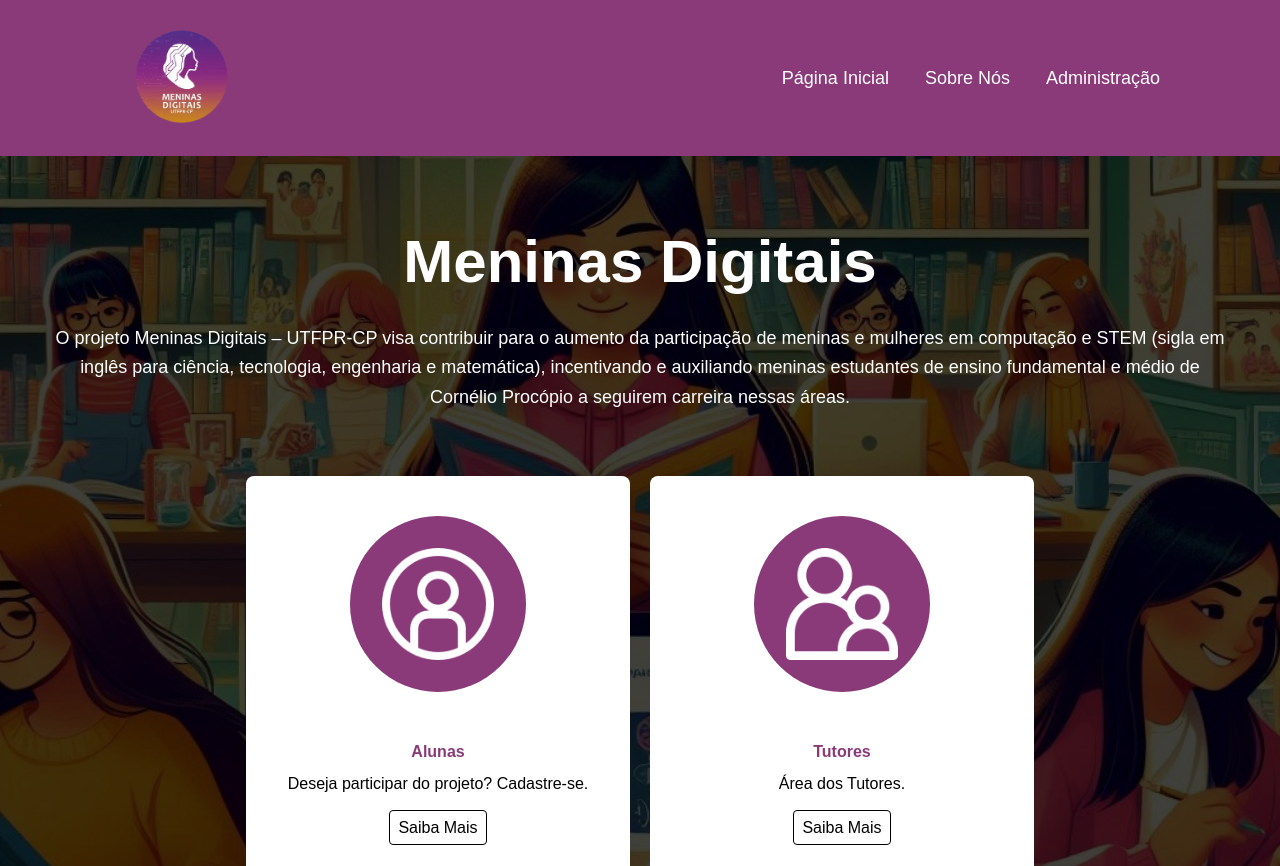
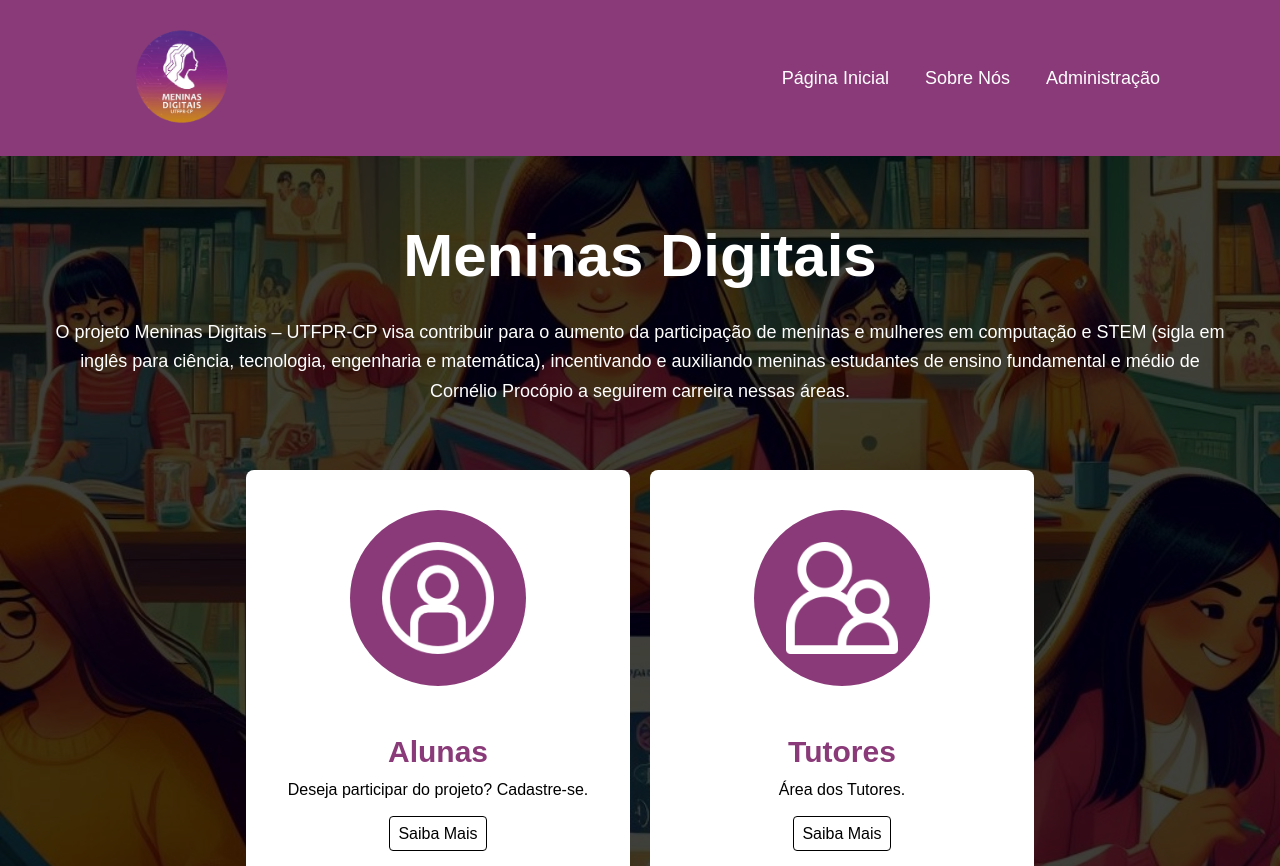
Before and after one commit to Seidenthal/competencia, a React (Vite) app: page / in a window 1280 px wide. Shown: the top 866 px of the page. Built offline with nearby package versions, Linux system fonts and the light colour scheme.

Commit message:
Favicon nas Paginas

```diff
--- a/index.html
+++ b/index.html
@@ -4,7 +4,8 @@
 <head>
   <meta charset="UTF-8" />
   <meta name="viewport" content="width=device-width, initial-scale=1.0" />
-  <title>Tutoria das Meninas Digitais</title>
+  <title>Meninas Digitais</title>
+  <link rel="icon" href="/imagens/favicon.ico" type="image/x-icon">
 </head>
 
 <body>
--- a/src/App.jsx
+++ b/src/App.jsx
@@ -35,7 +35,7 @@ const App = () => {
               <div className="bg-customPurple rounded-full p-8 mb-12 mx-auto w-44 h-44">
                 <img src="/imagens/Icone1.png" alt="Icon 1" className="w-full h-full" />
               </div>
-              <h3 className="mb-2 font-bold">Alunas</h3>
+              <h3 className="mb-2  text-3xl font-bold">Alunas</h3>
               <p className="mb-5 text-black">Deseja participar do projeto? Cadastre-se.</p>
               <Link to="/loginAluna" className="text-black no-underline border border-black p-2 rounded hover:bg-white transition duration-300">Saiba Mais</Link>
             </div>
@@ -43,7 +43,7 @@ const App = () => {
               <div className="bg-customPurple rounded-full p-8 mb-12 mx-auto w-44 h-44">
                 <img src="/imagens/Icone2.png" alt="Icon 2" className="w-full h-full" />
               </div>
-              <h3 className="mb-2 font-bold">Tutores</h3>
+              <h3 className="mb-2 text-3xl font-bold">Tutores</h3>
               <p className="mb-5 text-black">Área dos Tutores.</p>
               <Link to="/loginTutora" className="text-black no-underline border border-black p-2 rounded hover:bg-white transition duration-300">Saiba Mais</Link>
             </div>
```
Also changed, not shown: 1 other file (tests, documents, lock files or other folders).
